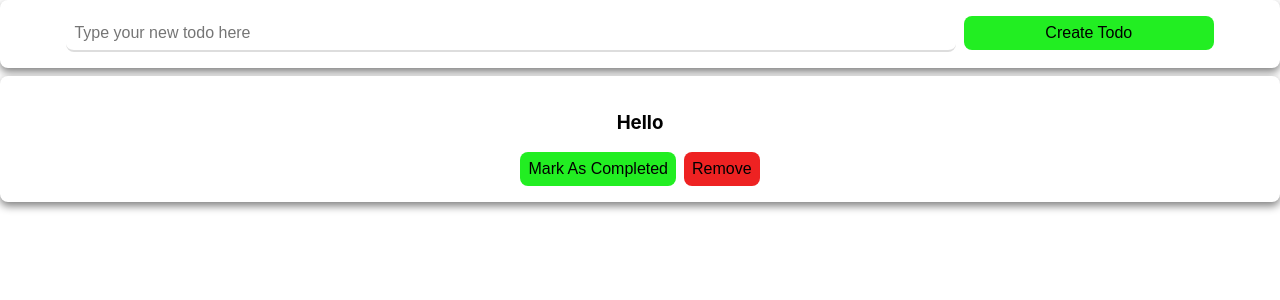
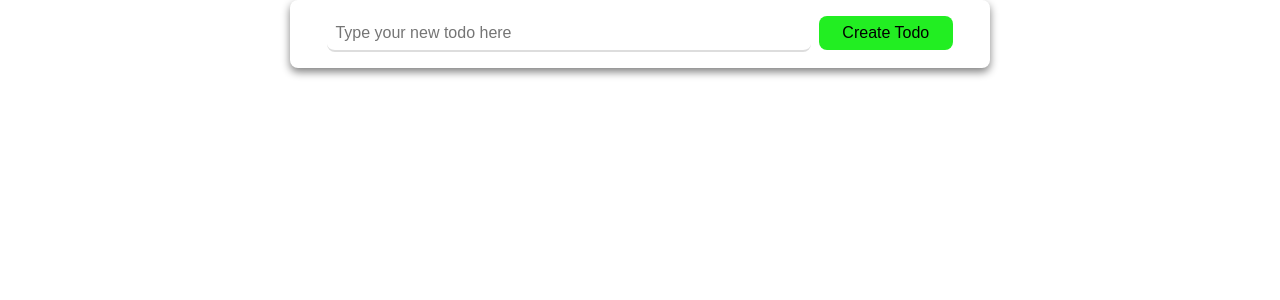
Before and after one commit to jndvexe/Palista-TodoList, a React (Create React App) app: page / in a window 1280 px wide. Shown: the top 300 px of the page. Built offline with nearby package versions, Linux system fonts and the light colour scheme.

Commit message:
persisting Redux Store

```diff
--- a/package.json
+++ b/package.json
@@ -11,6 +11,7 @@
     "react-redux": "^8.1.3",
     "react-scripts": "5.0.1",
     "redux": "^4.2.1",
+    "redux-persist": "^6.0.0",
     "web-vitals": "^2.1.4"
   },
   "scripts": {
--- a/src/index.js
+++ b/src/index.js
@@ -1,13 +1,22 @@
 import React from 'react';
 import ReactDOM from 'react-dom/client';
+import { persistStore } from 'redux-persist';
+import { PersistGate } from 'redux-persist/integration/react';
 import './index.css';
 import { Provider } from 'react-redux';
 import { configureStore } from './store';
 import App from './App';
 
+const store = configureStore();
+const persistor = persistStore(store);
+
 const root = ReactDOM.createRoot(document.getElementById('root'));
 root.render(
-  <Provider store={configureStore()}>
-    <App />
+  <Provider store={store}>
+    <PersistGate
+      loading={<div>Loading...</div>}
+      persistor={persistor}>
+        <App />
+      </PersistGate>
   </Provider>
 );
--- a/src/store.js
+++ b/src/store.js
@@ -1,10 +1,19 @@
 import { createStore, combineReducers } from 'redux';
+import { persistReducer } from 'redux-persist';
+import storage from 'redux-persist/lib/storage';
+import autoMergeLevel2 from 'redux-persist/es/stateReconciler/autoMergeLevel2';
 import { todos } from './todos/reducers';
 
 const reducers = {
     todos,
 };
 
+const persistConfig = {
+    key: 'root',
+    storage,
+    stateReconciler: autoMergeLevel2,
+}
 const rootReducer = combineReducers(reducers);
+const persistedReducer = persistReducer(persistConfig, rootReducer);
 
-export const configureStore = () => createStore(rootReducer);
+export const configureStore = () => createStore(persistedReducer);
--- a/src/todos/NewToDoForm.js
+++ b/src/todos/NewToDoForm.js
@@ -1,7 +1,10 @@
 import React, { useState } from "react";
+import { connect } from "react-redux";
+import { createTodo } from "./actions";
 import './NewTodoForm.css';
 
-const NewToDoForm = () => {
+
+const NewToDoForm = ({ todos, onCreatePressed }) => {
     const [inputValue, setInputValue] = useState("");
     return (
         <div className="new-todo-form">
@@ -12,9 +15,29 @@ const NewToDoForm = () => {
                 value={inputValue}
                 onChange={e => setInputValue(e.target.value)}
                 />
-            <button className="new-todo-button">Create Todo</button>
+            <button
+                onClick={() => {
+                    const isDuplicateText =
+                        todos.some(todo => todo.text === inputValue);
+                    if (!isDuplicateText) {
+                         onCreatePressed(inputValue);
+                        setInputValue('');
+                    }
+                }}
+                className="new-todo-button">
+                Create Todo</button>
         </div>
     );
     }
+//take the state obj and return a piece of obj
+const mapStateToProps = state => ({
+    todos: state.todos,
+});
 
-export default NewToDoForm;
+//function that allows components to trigger
+//actions that redux store will respond to
+const mapDispatchToProps = dispatch => ({
+    onCreatePressed: text => dispatch(createTodo(text)),
+});
+
+export default connect(mapStateToProps, mapDispatchToProps)(NewToDoForm);
--- a/src/todos/TodoList.js
+++ b/src/todos/TodoList.js
@@ -1,12 +1,23 @@
 import React from 'react';
+import { connect } from 'react-redux';
 import NewToDoForm from './NewToDoForm';
 import TodoListItem from './TodoListItem';
+import { removeTodo } from './actions';
+import './TodoList.css'
 
-const TodoList = ({ todos = [{ text: "Hello" }]}) => (
+const TodoList = ({ todos = [], onRemovePressed}) => (
     <div className="list-wrapper">
         <NewToDoForm />
-        {todos.map(todo => <TodoListItem todo={todo} />)}
+        {todos.map(todo => <TodoListItem todo={todo} onRemovePressed={onRemovePressed} />)}
     </div>
 )
 
-export default TodoList;
+const mapStateToProps = state => ({
+    todos: state.todos,
+});
+
+const mapDispatchToProps = dispatch => ({
+    onRemovePressed: text => dispatch(removeTodo(text)),
+});
+
+export default connect(mapStateToProps, mapDispatchToProps)(TodoList);
--- a/src/todos/TodoListItem.js
+++ b/src/todos/TodoListItem.js
@@ -1,12 +1,14 @@
 import React from "react";
 import './TodoListItem.css';
 
-const TodoListItem = ({ todo }) => (
+const TodoListItem = ({ todo, onRemovePressed }) => (
     <div className="todo-item-container">
         <h3>{todo.text}</h3>
         <div>
             <button className="completed-button">Mark As Completed</button>
-            <button className="remove-button">Remove</button>
+            <button
+                onClick={() => onRemovePressed(todo.text)}
+                className="remove-button">Remove</button>
         </div>
 
     </div>
```
Also changed, not shown: 1 other file (tests, documents, lock files or other folders).
